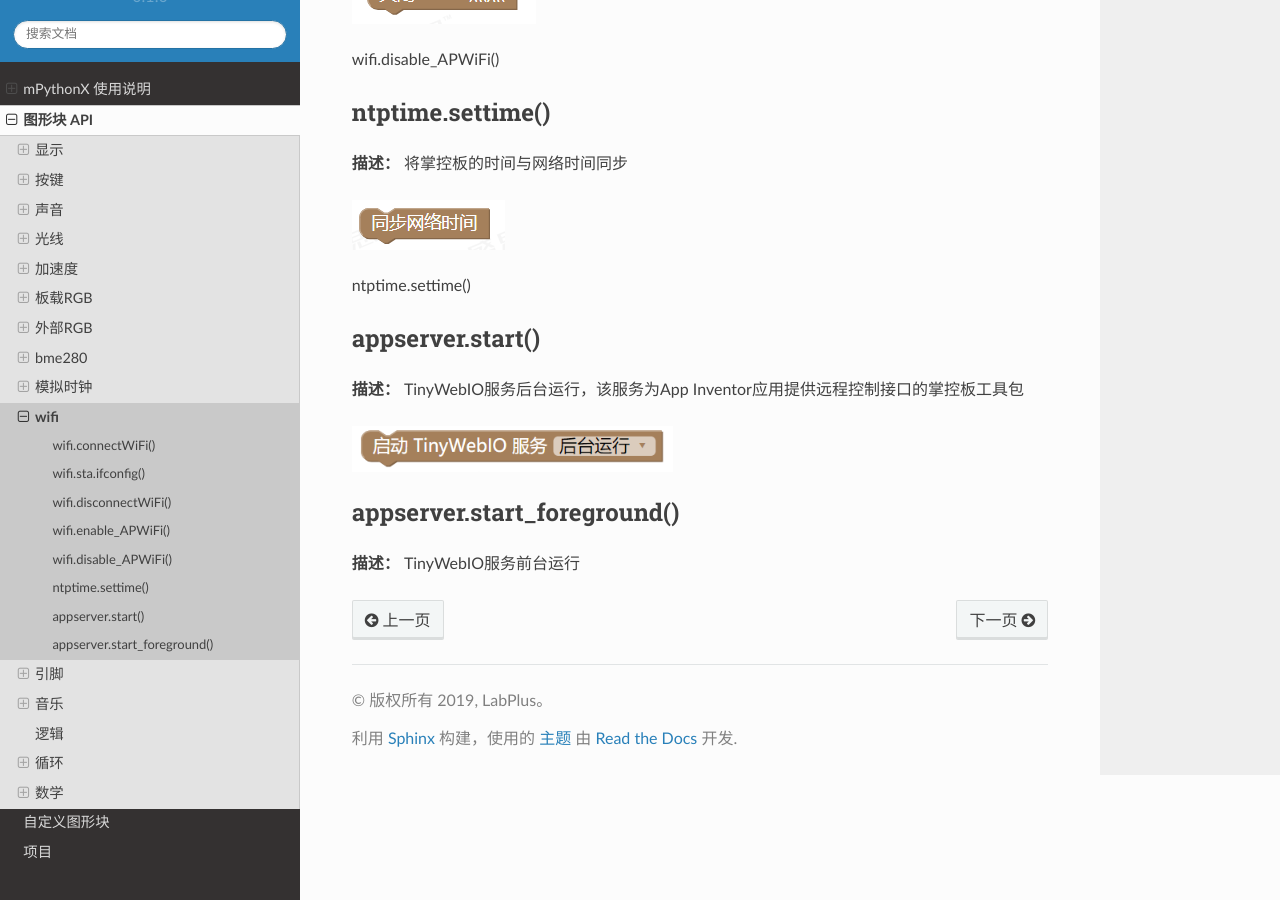
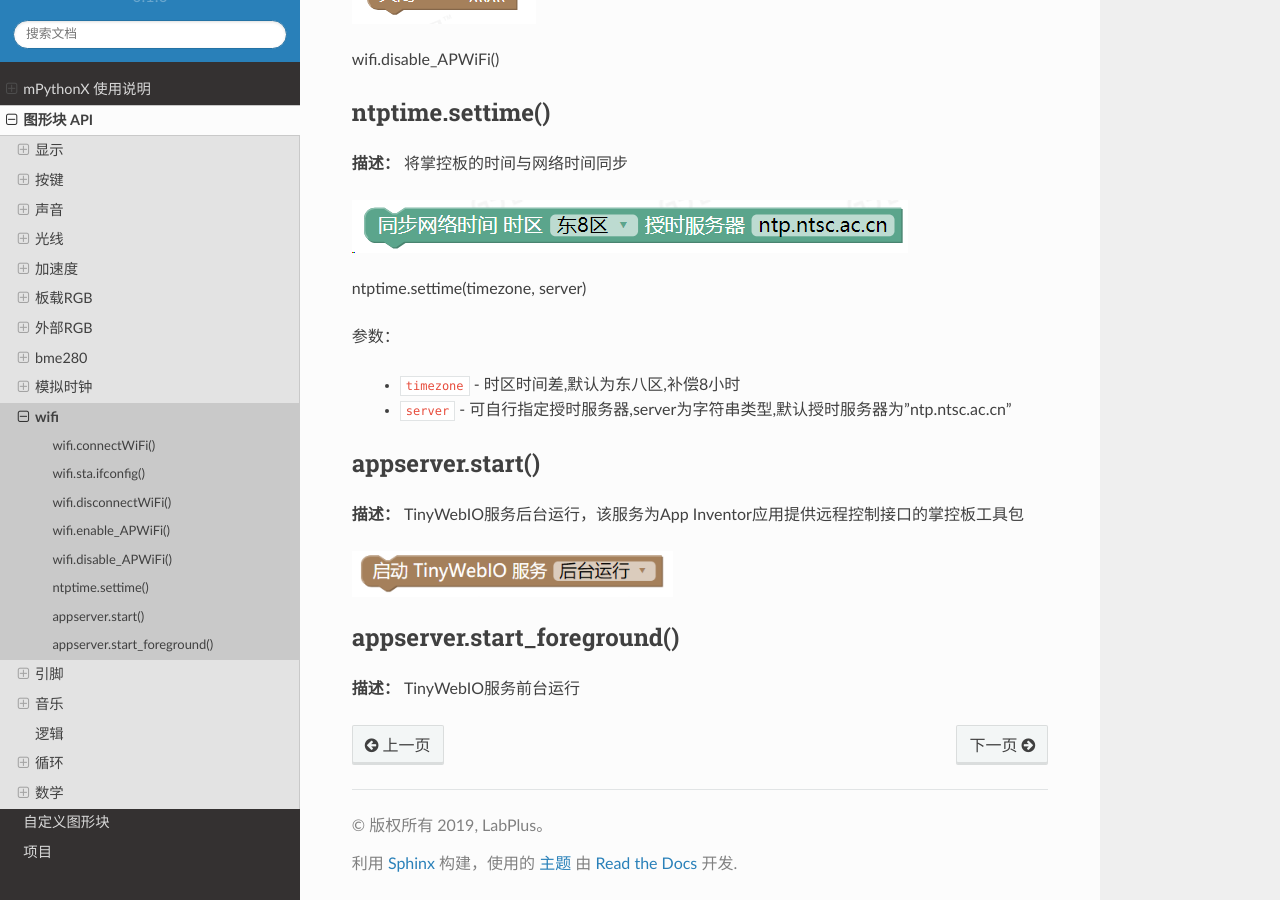
Before and after one commit to labplus-cn/mPythonX-docs, a Sphinx documentation site: the page built from source/blocks/wifi.rst, in a window 1280 px wide and 900 px high, scrolled down 2016 px. Built offline with Sphinx 7.4.7 and the Read the Docs theme 2.0.0, drawn with Linux system fonts in a browser that asks for light colours.

Commit message:
ntptime.settime

```diff
--- a/source/blocks/wifi.rst
+++ b/source/blocks/wifi.rst
@@ -83,7 +83,12 @@ ntptime.settime()
 .. image:: /images/blocks/wifi/ntptime.settime.png
     :scale: 100 %
 
-ntptime.settime()
+ntptime.settime(timezone, server)
+
+参数：
+
+    - ``timezone`` - 时区时间差,默认为东八区,补偿8小时
+    - ``server`` - 可自行指定授时服务器,server为字符串类型,默认授时服务器为"ntp.ntsc.ac.cn"
 
 
 appserver.start()
```
Also changed, not shown: source/images/blocks/wifi/ntptime.settime.png.
